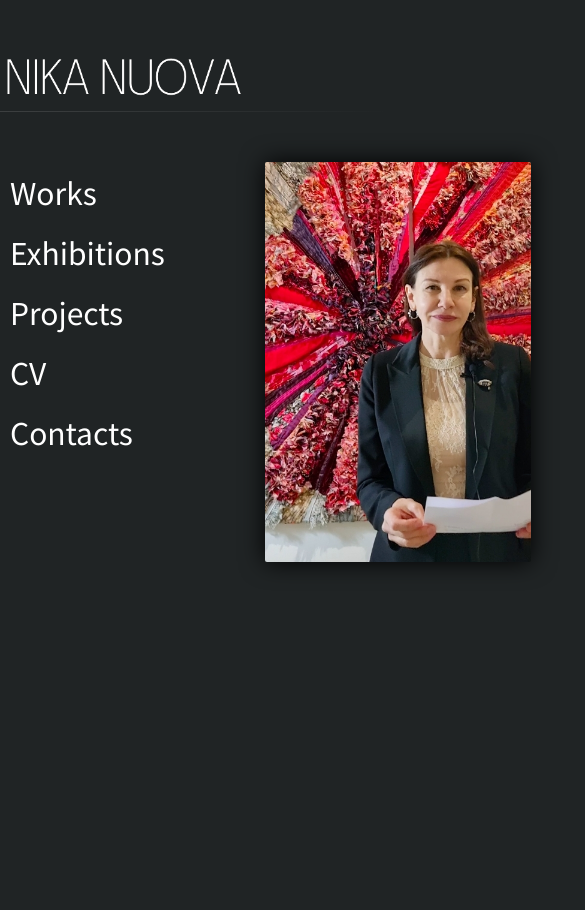
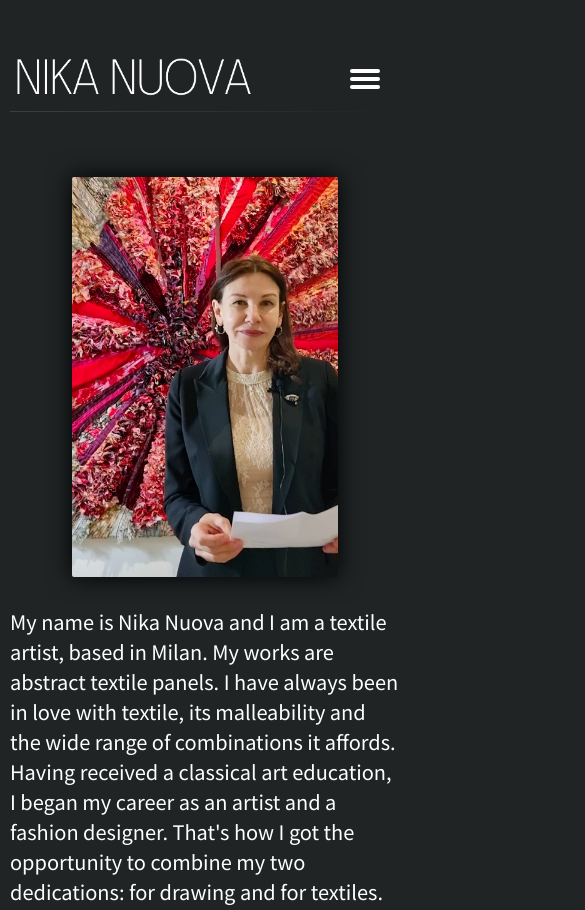
Before and after one commit to irinagrl/nikanuova, a website: page cv.html in a window 390 px wide. Shown: the top 910 px of the page, 585 px wide, since content can reach past the window. Drawn offline with Linux system fonts and the light colour scheme.

Commit message:
added @media to pages

```diff
--- a/cv.html
+++ b/cv.html
@@ -17,21 +17,23 @@
 
         <header class="header">
             <a href="index.html" class="header__link">
-                <a href="index.html"> <img src="./images/website-logo.png" class="header__img" alt="website logo"> </a>
+                <a href="index.html"> <img src="./images/website-logo.png" class="logo__img" alt="website logo"> </a>
                 <p class="header__line"></p>
         </header>
-        <!-- <div class="page__title">
-            <h1>Contact us</h1>
-        </div> -->
+
         <div class="page">
 
             <section class="page__menu">
+                <input id="menu-toggle" type="checkbox" />
+                <label class='menu-button-container' for="menu-toggle">
+                    <div class='menu-button'></div>
+                </label>
                 <ul class="menu__list">
                     <li class="menu__item"><a href="works.html" class="menu__item_link">Works</a></li>
                     <li class="menu__item"><a href="exhibitions.html" class="menu__item_link">Exhibitions</a></li>
                     <li class="menu__item"><a href="projects.html" class="menu__item_link">Projects</a></li>
                     <li class="menu__item"><a href="cv.html" class="menu__item_link">CV</a></li>
-                    <li class="menu__item"><a href="press.html" class="menu__item_link" hidden>Press</a></li>
+                    <!-- <li class="menu__item"><a href="press.html" class="menu__item_link">Press</a></li> -->
                     <li class="menu__item"><a href="contacts.html" class="menu__item_link">Contacts</a></li>
                 </ul>
             </section>
--- a/styles.css
+++ b/styles.css
@@ -39,16 +39,15 @@ p {
 body {
     font-family: 'Noto Sans JP', sans-serif;
     font-size: 20px;
-    /* position: relative; */
     line-height: 1.5em;
     background-color: #202425;
     color: #fff;
-    /* border: 1px red solid; */
 }
 
 .header {
     padding-top: 50px;
     margin-bottom: 50px;
+    margin-left: 20px;
 }
 
 .main {
@@ -57,6 +56,8 @@ body {
 
 .main__flex {
     display: flex;
+    flex-direction: row;
+    justify-content: space-between;
 }
 
 .cv__text {
@@ -75,13 +76,10 @@ body {
     background: linear-gradient(90deg, rgba(60, 63, 64, 1) 0%, rgba(32, 36, 37, 1) 100%);
 }
 
-.page__title {
-    margin-left: 20%;
-}
-
 .menu__list {
     list-style-type: none;
     padding-left: 10px;
+    background: #202425;
 }
 
 .menu__item {
@@ -127,8 +125,8 @@ body {
     opacity: .8;
 }
 
-.header__img {
-    width: 250px;
+.logo__img {
+    width: 400px;
 }
 
 .active {
@@ -138,11 +136,15 @@ body {
 .page__menu {
     font-size: 30px;
     width: 250px;
+    margin-left: 20px;
+    margin-right: 150px;
 }
 
 .page__content {
     width: 80%;
-    margin-left: 100px;
+    margin-left: 20px;
+    margin-right: 20px;
+
 }
 
 .main__home {
@@ -309,3 +311,224 @@ body {
     box-shadow: 0px 0px 20px 5px #000000;
     border-radius: 2px;
 }
+
+.menu-button-container {
+    display: none;
+    height: 100%;
+    width: 30px;
+    cursor: pointer;
+    flex-direction: column;
+    justify-content: center;
+    align-items: center;
+}
+
+#menu-toggle {
+    display: none;
+}
+
+.menu-button,
+.menu-button::before,
+.menu-button::after {
+    display: block;
+    background-color: #fff;
+    position: absolute;
+    height: 4px;
+    width: 30px;
+    transition: transform 400ms cubic-bezier(0.23, 1, 0.32, 1);
+    border-radius: 2px;
+}
+
+.menu-button::before {
+    content: '';
+    margin-top: -8px;
+}
+
+.menu-button::after {
+    content: '';
+    margin-top: 8px;
+}
+
+#menu-toggle:checked+.menu-button-container .menu-button::before {
+    margin-top: 0px;
+    transform: rotate(405deg);
+}
+
+#menu-toggle:checked+.menu-button-container .menu-button {
+    background: rgba(255, 255, 255, 0);
+}
+
+#menu-toggle:checked+.menu-button-container .menu-button::after {
+    margin-top: 0px;
+    transform: rotate(-405deg);
+}
+
+.menu__list>li {
+    overflow: hidden;
+}
+
+@media (max-width: 1115px) {
+    .card {
+        display: block;
+        margin-bottom: 100px;
+
+    }
+
+    .card__img_link {
+        margin-bottom: 50px;
+    }
+
+    .page__content {
+        margin-top: 15px;
+    }
+
+    .main__flex {
+        display: flex;
+        flex-direction: column;
+        row-gap: 30px;
+        align-items: flex-start;
+    }
+
+    .cv__text {
+        padding: 0;
+        max-width: 100%;
+    }
+
+    .cv__photo {
+        align-self: center;
+        z-index: -1;
+    }
+}
+
+@media (max-width: 500px) {
+    .card__img {
+        width: 100vw;
+    }
+
+    .card__img_link {
+        width: 100vw;
+
+    }
+
+    div.card {
+        max-width: 100vw;
+    }
+}
+
+@media (max-width: 700px) {
+    .card {
+        width: 500px;
+        margin-left: auto;
+        margin-right: auto;
+    }
+
+    .menu__item {
+        font-size: 18px;
+    }
+
+    .contacts__info {
+        padding-right: 0;
+        z-index: -1;
+    }
+
+    .main__flex {
+        justify-items: center;
+        align-items: center;
+
+    }
+
+    .page {
+        position: relative;
+        display: block;
+        flex-direction: column;
+    }
+
+    .menu-button-container {
+        display: block;
+    }
+
+    .page__content {
+        width: 100%;
+    }
+
+    .menu-button {
+        position: absolute;
+        top: -105px;
+        right: 0;
+        margin-right: 20px;
+    }
+
+    .menu__list {
+        position: absolute;
+        top: 0;
+        margin-top: -50px;
+        left: 0;
+        flex-direction: column;
+        width: 100%;
+        justify-content: center;
+        align-items: center;
+        padding-bottom: 20px;
+    }
+
+    #menu-toggle~.menu__list li {
+        height: 0;
+        margin: 0;
+        padding: 0;
+        border: 0;
+        transition: height 400ms cubic-bezier(0.23, 1, 0.32, 1);
+    }
+
+    #menu-toggle:checked~.menu__list li {
+        height: 2.5em;
+        padding: 0.5em;
+        transition: height 400ms cubic-bezier(0.23, 1, 0.32, 1);
+    }
+
+    .menu__list>li {
+        display: flex;
+        justify-content: center;
+        margin: 0;
+        padding: 0.5em 0;
+        width: 100%;
+        color: #fff;
+        background-color: #202425;
+    }
+}
+
+@media screen and (max-width: 500px) {
+
+    .footer__icons {
+        justify-content: center;
+    }
+
+    .logo__img {
+        width: 250px;
+    }
+
+    .header {
+        margin-left: 10px;
+    }
+
+    .page__content {
+        margin-left: 10px;
+    }
+
+    .menu-button {
+        margin-right: 10px;
+        position: absolute;
+        top: -85px;
+    }
+
+    .main__flex {
+        justify-content: flex-start;
+        align-items: flex-start;
+    }
+
+    .contacts__form {
+        width: 100%;
+        padding-right: 10px;
+    }
+
+    .form__input {
+        width: 100%;
+    }
+}
```
Also changed, not shown: admin.html (+5 -5 lines), contacts.html (+6 -3 lines), exhibitions.html (+7 -4 lines), index.html (+6 -3 lines), projects.html (+7 -4 lines), works.html (+7 -4 lines).
